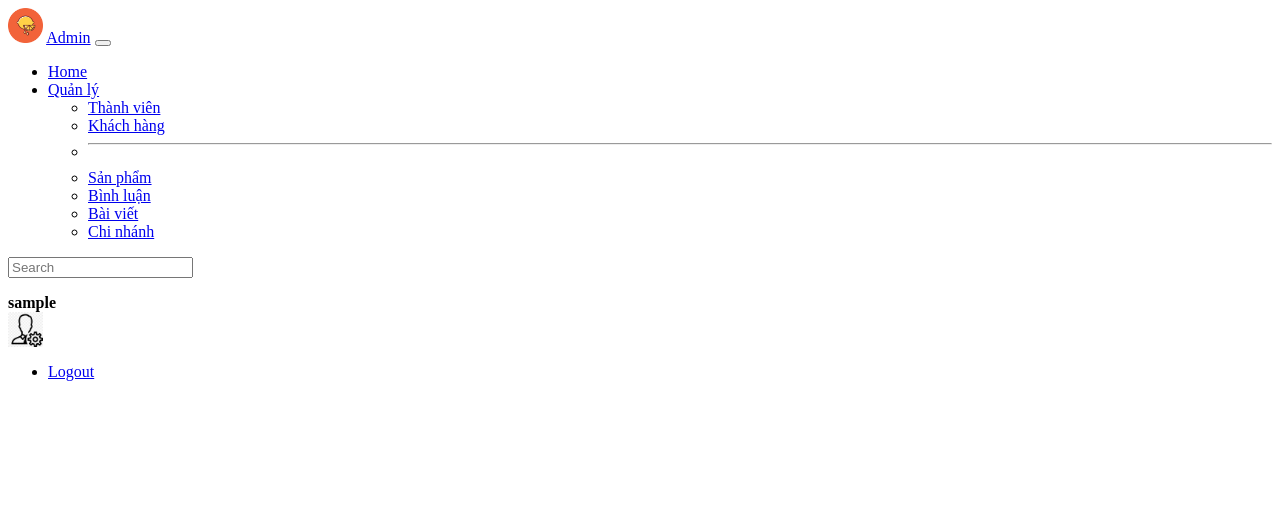
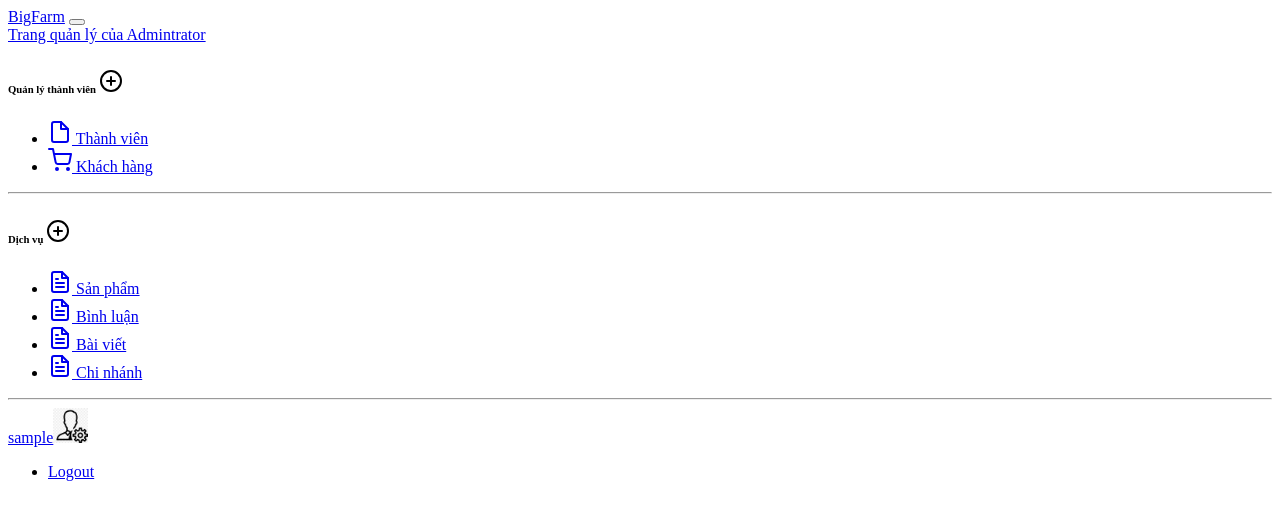
Before and after one commit to MauDucKG/BigFarm, a PHP site: template views/admin/content_layouts.php in a window 1280 px wide. Shown: the top 520 px of the page. Run offline with PHP 8.4, Linux system fonts and the light colour scheme; the template is opened without the code that fills it, so the values that code supplies are empty; the visitor is signed in with stand-in values (Sample User, id 1).

Commit message:
duc: add feature for DB page

```diff
--- a/controllers/main/login_controller.php
+++ b/controllers/main/login_controller.php
@@ -9,7 +9,7 @@ class LoginController extends BaseController
 		$this->folder = 'login';
 	}
 
-	public function index()
+	public function check()
 	{
 		session_start();
 		if (isset($_SESSION["guest"]))
--- a/views/admin/comments/index.php
+++ b/views/admin/comments/index.php
@@ -29,7 +29,7 @@ require_once('views/admin/content_layouts.php'); ?>
         <div class="container-fluid row">
             <div class="my-3">
                 <p class="row">
-                <h1 class="text-center">Quản lý Khách hàng</h1>
+                <h1 class="text-center">Quản lý Bình luận</h1>
                 </p>
             </div>
         </div>
@@ -78,7 +78,7 @@ require_once('views/admin/content_layouts.php'); ?>
                             </div>
                             <div class="row">
                                 <div class="col-12">
-                                    <table id="tab-comment" class="table table-bordered table-striped" style="margin-top:6px;">
+                                    <table id="tab-comment" class="table table-bordered table-striped shadow">
                                         <thead>
                                             <tr class="text-center">
                                                 <th>STT</th>
--- a/views/admin/content_layouts.php
+++ b/views/admin/content_layouts.php
@@ -1,59 +1,128 @@
 </head>
 
 <body>
-	<nav class="navbar navbar-expand-lg bg-light sticky-top">
-		<div class="container-fluid">
-			<img class="border rounded-circle p-1 mx-2 me-3" src="assets\images\team_logo.png" alt="" width="35" height="35">
-			<a class="navbar-brand" href="#">Admin</a>
-			<button class="navbar-toggler" type="button" data-bs-toggle="collapse" data-bs-target="#navbarSupportedContent" aria-controls="navbarSupportedContent" aria-expanded="false" aria-label="Toggle navigation">
+	<header class="navbar navbar-dark sticky-top bg-dark flex-md-nowrap p-0 shadow">
+		<a class="navbar-brand col-md-3 col-lg-2 me-0 px-3 fs-6" href="#">BigFarm</a>
+		<button class="navbar-toggler position-absolute d-md-none collapsed" type="button" data-bs-toggle="collapse" data-bs-target="#sidebarMenu" aria-controls="sidebarMenu" aria-expanded="false" aria-label="Toggle navigation">
 			<span class="navbar-toggler-icon"></span>
 		</button>
-			<div class="collapse navbar-collapse" id="navbarSupportedContent">
-				<ul class="navbar-nav me-auto mb-2 mb-lg-0">
+		<div class="navbar-nav">
+			<div class="nav-item text-nowrap">
+				<a class="nav-link px-3" href="#" id="title">Trang quản lý của Admintrator</a>
+			</div>
+		</div>
+		<div class="navbar-nav">
+		</div>
+	</header>
+
+	<div class="container-fluid">
+		<div class="row">
+			<nav id="sidebarMenu" class="col-md-3 col-lg-2 d-md-block bg-light sidebar collapse">
+				<div class="position-sticky pt-3 sidebar-sticky">
+					<h6 class="sidebar-heading d-flex justify-content-between align-items-center px-3 mt-1 mb-1 text-muted text-uppercase">
+						<span>Quản lý thành viên</span>
+						<i class="link-secondary" href="#" aria-label="Add a new report">
+							<svg xmlns="http://www.w3.org/2000/svg" width="24" height="24" viewBox="0 0 24 24" fill="none" stroke="currentColor" stroke-width="2" stroke-linecap="round" stroke-linejoin="round" class="feather feather-plus-circle align-text-bottom" aria-hidden="true">
+								<circle cx="12" cy="12" r="10"></circle>
+								<line x1="12" y1="8" x2="12" y2="16"></line>
+								<line x1="8" y1="12" x2="16" y2="12"></line>
+							</svg>
+						</i>
+					</h6>
+					<ul class="nav flex-column">
 						<li class="nav-item">
-						<a class="nav-link active" aria-current="page" href="index.php">Home</a>
+							<a class="nav-link" href="index.php?page=admin&controller=admin&action=index">
+								<svg xmlns="http://www.w3.org/2000/svg" width="24" height="24" viewBox="0 0 24 24" fill="none" stroke="currentColor" stroke-width="2" stroke-linecap="round" stroke-linejoin="round" class="feather feather-file align-text-bottom" aria-hidden="true">
+									<path d="	M13 2H6a2 2 0 0 0-2 2v16a2 2 0 0 0 2 2h12a2 2 0 0 0 2-2V9z"></path>
+									<polyline points="13 2 13 9 20 9"></polyline>
+								</svg>
+								Thành viên
+							</a>
 						</li>
-					<li class="nav-item dropdown">
-						<a class="nav-link dropdown-toggle" href="#" role="button" data-bs-toggle="dropdown" aria-expanded="false">
-							Quản lý
+						<li class="nav-item">
+							<a class="nav-link" href="index.php?page=admin&controller=user&action=index">
+								<svg xmlns="http://www.w3.org/2000/svg" width="24" height="24" viewBox="0 0 24 24" fill="none" stroke="currentColor" stroke-width="2" stroke-linecap="round" stroke-linejoin="round" class="feather feather-shopping-cart align-text-bottom" aria-hidden="true">
+									<circle cx="9" cy="21" r="1"></circle>
+									<circle cx="20" cy="21" r="1"></circle>
+									<path d="M1 1h4l2.68 13.39a2 2 0 0 0 2 1.61h9.72a2 2 0 0 0 2-1.61L23 6H6"></path>
+								</svg>
+								Khách hàng
 							</a>
-						<ul class="dropdown-menu">
-							<li><a class="dropdown-item" href="index.php?page=admin&controller=admin&action=index">Thành viên</a></li>
-							<li><a class="dropdown-item" href="index.php?page=admin&controller=user&action=index">Khách hàng</a></li>
-							<li>
-								<hr class="dropdown-divider">
 						</li>
-							<li><a class="dropdown-item" href="index.php?page=admin&controller=products&action=index">Sản phẩm</a></li>
-							<li><a class="dropdown-item" href="index.php?page=admin&controller=comments&action=index">Bình luận</a></li>
-							<li><a class="dropdown-item" href="index.php?page=admin&controller=news&action=index">Bài viết</a></li>
-							<li><a class="dropdown-item" href="index.php?page=admin&controller=company&action=index">Chi nhánh</a></li>
 					</ul>
+					<hr>
+					<h6 class="sidebar-heading d-flex justify-content-between align-items-center px-3 mt-4 mb-1 text-muted text-uppercase">
+						<span>Dịch vụ</span>
+						<i class="link-secondary" href="index.php?page=admin&controller=comments&action=index" aria-label="Add a new report">
+							<svg xmlns="http://www.w3.org/2000/svg" width="24" height="24" viewBox="0 0 24 24" fill="none" stroke="currentColor" stroke-width="2" stroke-linecap="round" stroke-linejoin="round" class="feather feather-plus-circle align-text-bottom" aria-hidden="true">
+								<circle cx="12" cy="12" r="10"></circle>
+								<line x1="12" y1="8" x2="12" y2="16"></line>
+								<line x1="8" y1="12" x2="16" y2="12"></line>
+							</svg>
+						</i>
+					</h6>
+					<ul class="nav flex-column mb-2">
+						<li class="nav-item">
+							<a class="nav-link" href="index.php?page=admin&controller=products&action=index">
+								<svg xmlns="http://www.w3.org/2000/svg" width="24" height="24" viewBox="0 0 24 24" fill="none" stroke="currentColor" stroke-width="2" stroke-linecap="round" stroke-linejoin="round" class="feather feather-file-text align-text-bottom" aria-hidden="true">
+									<path d="M14 2H6a2 2 0 0 0-2 2v16a2 2 0 0 0 2 2h12a2 2 0 0 0 2-2V8z"></path>
+									<polyline points="14 2 14 8 20 8"></polyline>
+									<line x1="16" y1="13" x2="8" y2="13"></line>
+									<line x1="16" y1="17" x2="8" y2="17"></line>
+									<polyline points="10 9 9 9 8 9"></polyline>
+								</svg>
+								Sản phẩm
+							</a>
 						</li>
-
+						<li class="nav-item">
+							<a class="nav-link" href="index.php?page=admin&controller=comments&action=index">
+								<svg xmlns="http://www.w3.org/2000/svg" width="24" height="24" viewBox="0 0 24 24" fill="none" stroke="currentColor" stroke-width="2" stroke-linecap="round" stroke-linejoin="round" class="feather feather-file-text align-text-bottom" aria-hidden="true">
+									<path d="M14 2H6a2 2 0 0 0-2 2v16a2 2 0 0 0 2 2h12a2 2 0 0 0 2-2V8z"></path>
+									<polyline points="14 2 14 8 20 8"></polyline>
+									<line x1="16" y1="13" x2="8" y2="13"></line>
+									<line x1="16" y1="17" x2="8" y2="17"></line>
+									<polyline points="10 9 9 9 8 9"></polyline>
+								</svg>
+								Bình luận
+							</a>
+						</li>
+						<li class="nav-item">
+							<a class="nav-link" href="index.php?page=admin&controller=news&action=index">
+								<svg xmlns="http://www.w3.org/2000/svg" width="24" height="24" viewBox="0 0 24 24" fill="none" stroke="currentColor" stroke-width="2" stroke-linecap="round" stroke-linejoin="round" class="feather feather-file-text align-text-bottom" aria-hidden="true">
+									<path d="M14 2H6a2 2 0 0 0-2 2v16a2 2 0 0 0 2 2h12a2 2 0 0 0 2-2V8z"></path>
+									<polyline points="14 2 14 8 20 8"></polyline>
+									<line x1="16" y1="13" x2="8" y2="13"></line>
+									<line x1="16" y1="17" x2="8" y2="17"></line>
+									<polyline points="10 9 9 9 8 9"></polyline>
+								</svg>
+								Bài viết
+							</a>
+						</li>
+						<li class="nav-item">
+							<a class="nav-link" href="index.php?page=admin&controller=company&action=index">
+								<svg xmlns="http://www.w3.org/2000/svg" width="24" height="24" viewBox="0 0 24 24" fill="none" stroke="currentColor" stroke-width="2" stroke-linecap="round" stroke-linejoin="round" class="feather feather-file-text align-text-bottom" aria-hidden="true">
+									<path d="M14 2H6a2 2 0 0 0-2 2v16a2 2 0 0 0 2 2h12a2 2 0 0 0 2-2V8z"></path>
+									<polyline points="14 2 14 8 20 8"></polyline>
+									<line x1="16" y1="13" x2="8" y2="13"></line>
+									<line x1="16" y1="17" x2="8" y2="17"></line>
+									<polyline points="10 9 9 9 8 9"></polyline>
+								</svg>
+								Chi nhánh
+							</a>
+						</li>
 					</ul>
-				<form class="d-flex" role="search">
-					<input class="form-control me-2" type="search" placeholder="Search" aria-label="Search">
-				</form>
-
-			</div>
-			<div class="nav-item">
-				<strong>
+					<hr>
+					<div class="nav flex-column mb-2 dropup justify-content-between align-items-center">
+						<a class="nav-link dropdown-toggle" href="#" role="button" data-bs-toggle="dropdown" aria-expanded="false" data-bs-reference="parent">
 							<?php
 							echo $_SESSION["user"]
-					?>
-				</strong>
-			</div>
-			<div class="">
-				<div class="nav-item dropdown">
-					<a class="nav-link dropdown-toggle" href="#" role="button" data-bs-toggle="dropdown" aria-expanded="false" data-bs-reference="parent">
-						<img class="border rounded-circle p-1 mx-2 dropdown-toggle" src="assets\images\admin_logo.png" alt="" width="35" height="35">
+							?><img class="border rounded-circle p-1 mx-2 dropdown-toggle" src="assets\images\admin_logo.png" alt="" width="35" height="35">
 						</a>
-					<ul class="dropdown-menu dropdown-menu-end my-3">
+						<ul class="dropdown-menu dropdown-menu-end">
 							<li><a class="dropdown-item" href="index.php?page=admin&controller=login&action=logout">Logout</a></li>
 						</ul>
 					</div>
 				</div>
+			</nav>
 
-		</div>
-	</nav>
-	<div class="container">
+			<div class="col-md-9 ms-sm-auto col-lg-10 px-md-4">
--- a/views/admin/header.php
+++ b/views/admin/header.php
@@ -4,6 +4,7 @@
 <head>
 	<meta charset="utf-8">
 	<meta name="viewport" content="width=device-width, initial-scale=1">
-	<title>Big Farm Admin</title>
+	<title>BigFarm Admin</title>
 	<link href="https://cdn.jsdelivr.net/npm/bootstrap@5.2.2/dist/css/bootstrap.min.css" rel="stylesheet" integrity="sha384-Zenh87qX5JnK2Jl0vWa8Ck2rdkQ2Bzep5IDxbcnCeuOxjzrPF/et3URy9Bv1WTRi" crossorigin="anonymous">
 	<link rel="stylesheet" href="https://cdn.datatables.net/1.13.1/css/dataTables.bootstrap5.min.css">
+	<link rel="stylesheet" href="assets\stylesheets\db.css">
--- a/views/admin/products/index.php
+++ b/views/admin/products/index.php
@@ -166,7 +166,6 @@ require_once('views/admin/content_layouts.php'); ?>
                 </div>
             </div>
         </div>
-</div>
 </section>
 
 
```
Also changed, not shown: assets/javascripts/company/index.js (added, +19 -0 lines), assets/javascripts/news/index.js (added, +26 -0 lines), assets/stylesheets/db.css (added, +92 -0 lines), views/admin/company/index.php (+32 -32 lines), views/admin/news/index.php (+59 -47 lines), assets/images/user/2022_12_13_03_45_35pm.png (added), assets/images/user/2022_12_13_03_45_47pm.png (added), assets/images/user/2022_12_13_03_56_00pm.png (added). Lines whose indentation alone changed are shown as unchanged.
